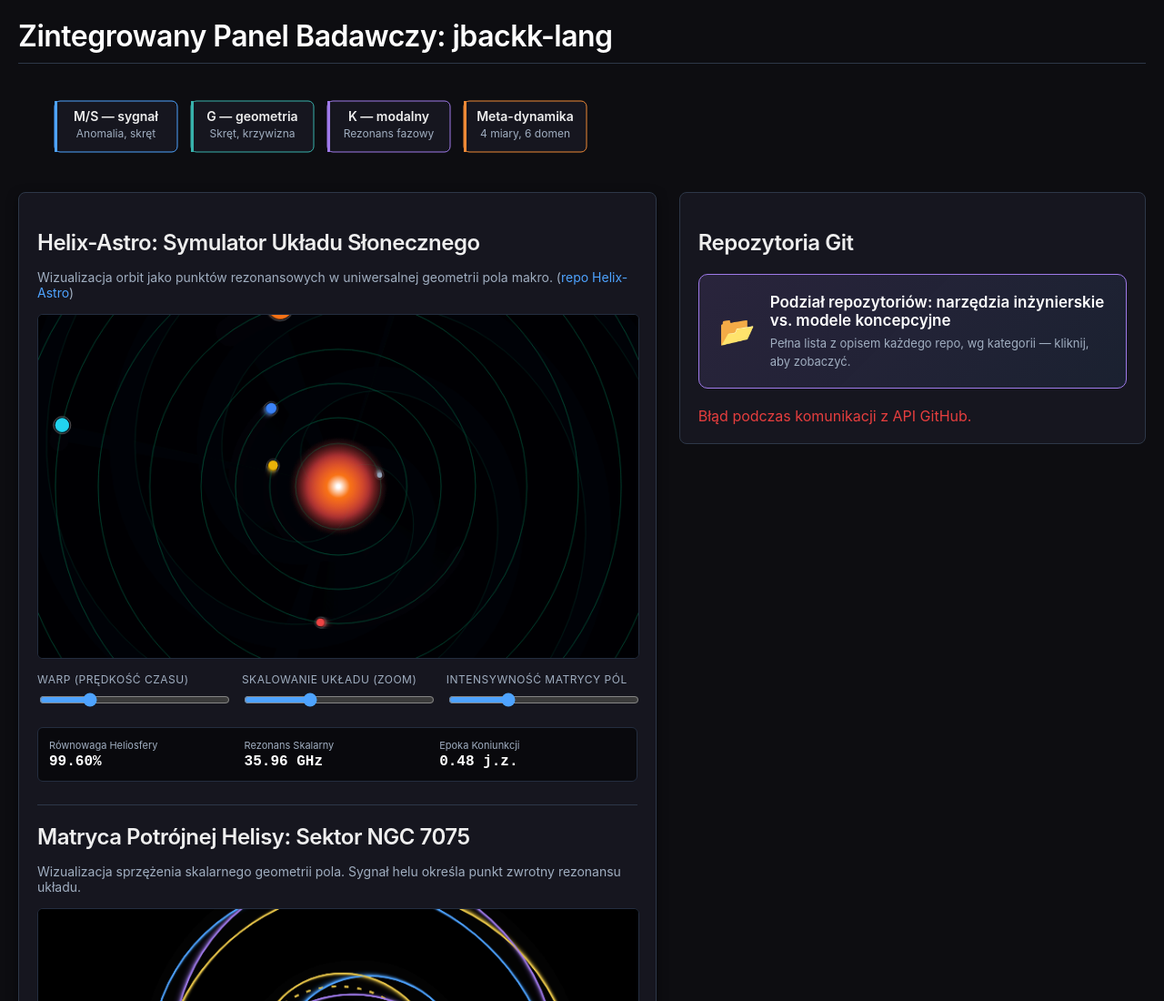
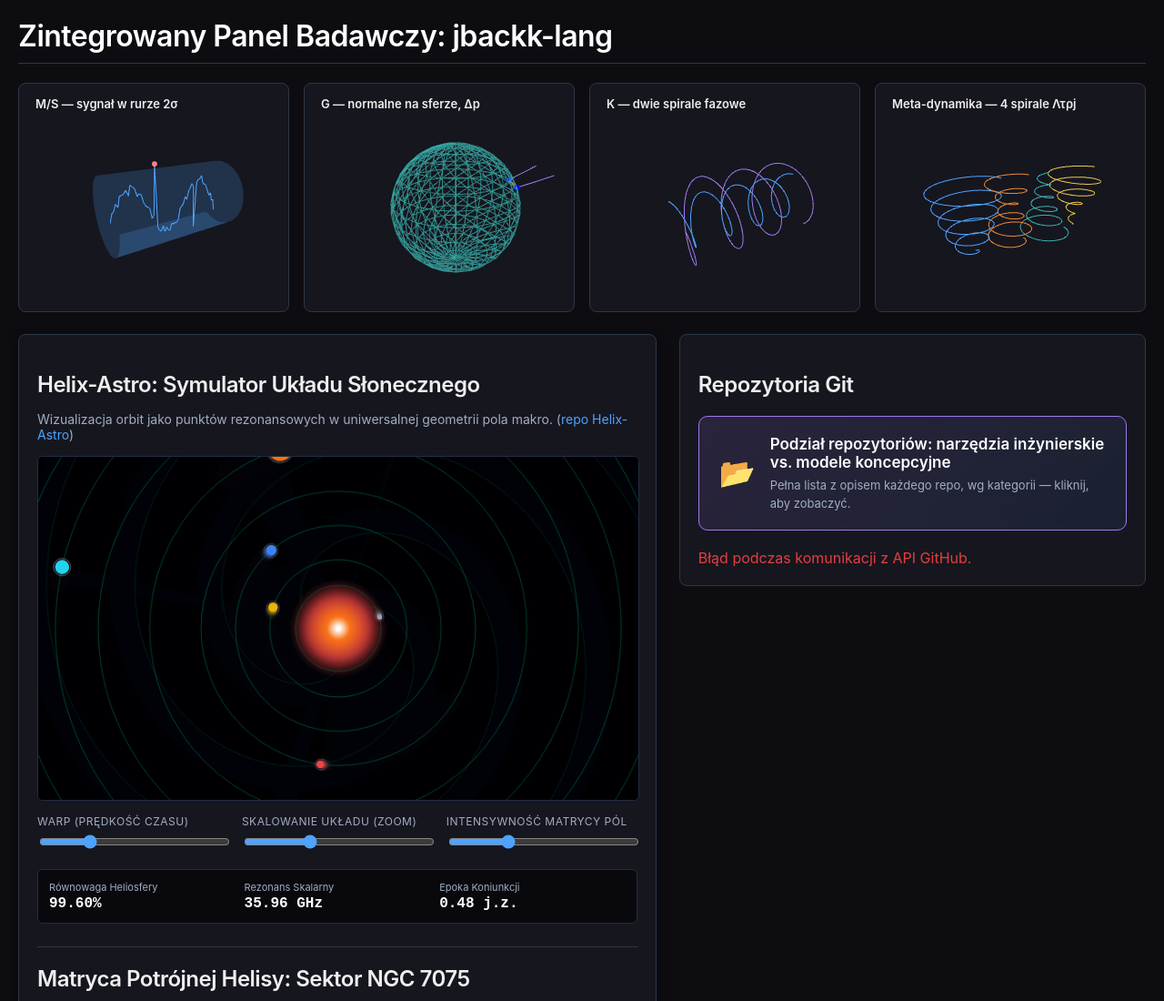
Before and after one commit to jbackk-lang/jbackk-lang.github.io, a plain HTML site: page index.html in a window 1280 px wide. Shown: the top 1100 px of the page at 91% size. Drawn offline with nearby package versions, Linux system fonts and the light colour scheme; no server answers.

Commit message:
Zamien statyczny SVG na prawdziwa, obracalna scene 3D (Three.js)
Poprzedni commit wstawil statyczny diagram SVG jako "pierwszy obraz" -
ale to bylo nieporozumienie: uzytkownikowi chodzilo o interaktywna
scene 3D pokazana wczesniej (gia_timdr_wzory_3d), nie o statyczny
diagram. Strona GitHub Pages faktycznie uruchamia JS (w przeciwienstwie
do podgladu README na GitHubie, gdzie ta sama scena musi zostac linkiem
do osobnego pliku), wiec to ma tu pelny sens.

Cztery obracalne sceny (przeciagnij mysza): rura o promieniu 2sigma dla
progu anomalii M/S, sfera z normalnymi dla relacji T_S=||Δp||*kappa (G),
dwie sprzezone spirale fazowe dla mapy synchronizacji K, cztery spirale
meta-dynamiki z promieniem z ksztaltu kazdej miary. Kolory dopasowane
do istniejacych zmiennych CSS strony (--accent-blue/--accent-purple)
plus dwa nowe hex (teal dla G, pomaranczowy dla meta-dynamiki).

Dodatkowo: usunieto max-height: 85vh z .repos-panel (prawa kolumna) -
lista repozytoriow byla ucinana do wewnetrznego scrolla po ~700px,
teraz rozciaga sie na pelna dlugosc.

Nie stage'owano KATEGORIE.md - czysty szum CRLF/LF z wczesniejszego
mergu, zero realnej roznicy tresci.

```diff
--- a/index.html
+++ b/index.html
@@ -158,8 +158,7 @@
         padding: 20px;
         border-radius: 8px;
         border: 1px solid #2d3748;
-        max-height: 85vh;
-        overflow-y: auto;
+        max-height: none;
     }
 
     .repo {
@@ -246,34 +245,157 @@
 
 <h1>Zintegrowany Panel Badawczy: jbackk-lang</h1>
 
-<svg width="100%" viewBox="0 0 680 100" xmlns="http://www.w3.org/2000/svg" role="img" style="margin-bottom: 20px; max-width: 680px; display: block;">
-<title>Cztery gałęzie TIMDR</title>
-<desc>M/S sygnał, G geometria, K modalny, meta-dynamika Λ-τ-ρ-J — cztery niezależne konstrukcje matematyczne TIMDR.</desc>
-<g>
-<rect x="40" y="20" width="135" height="56" rx="6" fill="var(--panel-bg)" stroke="var(--accent-blue)" stroke-width="1"/>
-<rect x="40" y="20" width="3" height="56" fill="var(--accent-blue)"/>
-<text x="107.5" y="42" text-anchor="middle" font-family="inherit" font-size="14" font-weight="600" fill="var(--text-color)">M/S — sygnał</text>
-<text x="107.5" y="60" text-anchor="middle" font-family="inherit" font-size="12" fill="var(--text-muted)">Anomalia, skręt</text>
-</g>
-<g>
-<rect x="190" y="20" width="135" height="56" rx="6" fill="var(--panel-bg)" stroke="#38b2ac" stroke-width="1"/>
-<rect x="190" y="20" width="3" height="56" fill="#38b2ac"/>
-<text x="257.5" y="42" text-anchor="middle" font-family="inherit" font-size="14" font-weight="600" fill="var(--text-color)">G — geometria</text>
-<text x="257.5" y="60" text-anchor="middle" font-family="inherit" font-size="12" fill="var(--text-muted)">Skręt, krzywizna</text>
-</g>
-<g>
-<rect x="340" y="20" width="135" height="56" rx="6" fill="var(--panel-bg)" stroke="var(--accent-purple)" stroke-width="1"/>
-<rect x="340" y="20" width="3" height="56" fill="var(--accent-purple)"/>
-<text x="407.5" y="42" text-anchor="middle" font-family="inherit" font-size="14" font-weight="600" fill="var(--text-color)">K — modalny</text>
-<text x="407.5" y="60" text-anchor="middle" font-family="inherit" font-size="12" fill="var(--text-muted)">Rezonans fazowy</text>
-</g>
-<g>
-<rect x="490" y="20" width="135" height="56" rx="6" fill="var(--panel-bg)" stroke="#ed8936" stroke-width="1"/>
-<rect x="490" y="20" width="3" height="56" fill="#ed8936"/>
-<text x="557.5" y="42" text-anchor="middle" font-family="inherit" font-size="14" font-weight="600" fill="var(--text-color)">Meta-dynamika</text>
-<text x="557.5" y="60" text-anchor="middle" font-family="inherit" font-size="12" fill="var(--text-muted)">4 miary, 6 domen</text>
-</g>
-</svg>
+<div style="display:grid;grid-template-columns:repeat(auto-fit,minmax(260px,1fr));gap:16px;margin-bottom:24px;">
+
+<div style="background:var(--panel-bg);border:1px solid #2d3748;border-radius:8px;padding:14px 18px;">
+<p style="font-size:13px;font-weight:600;color:var(--text-color);margin:0 0 6px;">M/S — sygnał w rurze 2σ</p>
+<canvas id="c3dMS" style="width:100%;height:200px;display:block;"></canvas>
+</div>
+
+<div style="background:var(--panel-bg);border:1px solid #2d3748;border-radius:8px;padding:14px 18px;">
+<p style="font-size:13px;font-weight:600;color:var(--text-color);margin:0 0 6px;">G — normalne na sferze, Δp</p>
+<canvas id="c3dG" style="width:100%;height:200px;display:block;"></canvas>
+</div>
+
+<div style="background:var(--panel-bg);border:1px solid #2d3748;border-radius:8px;padding:14px 18px;">
+<p style="font-size:13px;font-weight:600;color:var(--text-color);margin:0 0 6px;">K — dwie spirale fazowe</p>
+<canvas id="c3dK" style="width:100%;height:200px;display:block;"></canvas>
+</div>
+
+<div style="background:var(--panel-bg);border:1px solid #2d3748;border-radius:8px;padding:14px 18px;">
+<p style="font-size:13px;font-weight:600;color:var(--text-color);margin:0 0 6px;">Meta-dynamika — 4 spirale Λτρj</p>
+<canvas id="c3dMeta" style="width:100%;height:200px;display:block;"></canvas>
+</div>
+
+</div>
+<script src="https://cdnjs.cloudflare.com/ajax/libs/three.js/r128/three.min.js"></script>
+<script>
+(function(){
+  function setupScene(canvasId, height){
+    var canvas = document.getElementById(canvasId);
+    var container = canvas.parentElement;
+    var w = container.clientWidth || 260;
+    var scene = new THREE.Scene();
+    var camera = new THREE.PerspectiveCamera(45, w/height, 0.1, 100);
+    var renderer = new THREE.WebGLRenderer({canvas:canvas, antialias:true, alpha:true});
+    renderer.setClearColor(0x000000,0);
+    renderer.setSize(w,height);
+    renderer.setPixelRatio(window.devicePixelRatio||1);
+    var group = new THREE.Group();
+    scene.add(group);
+    var state = {dragging:false,lastX:0,lastY:0};
+    canvas.style.cursor='grab';
+    canvas.addEventListener('pointerdown',function(e){state.dragging=true;state.lastX=e.clientX;state.lastY=e.clientY;canvas.style.cursor='grabbing';});
+    window.addEventListener('pointerup',function(){state.dragging=false;canvas.style.cursor='grab';});
+    window.addEventListener('pointermove',function(e){
+      if(!state.dragging) return;
+      var dx=e.clientX-state.lastX, dy=e.clientY-state.lastY;
+      state.lastX=e.clientX; state.lastY=e.clientY;
+      group.rotation.y += dx*0.01;
+      group.rotation.x += dy*0.01;
+    });
+    return {scene:scene,camera:camera,renderer:renderer,group:group,state:state,canvas:canvas,height:height};
+  }
+
+  var msS = setupScene('c3dMS', 200);
+  msS.camera.position.set(6,4,8); msS.camera.lookAt(0,0,0);
+  var n=60, sig=[];
+  for (var i=0;i<n;i++){
+    var v = Math.sin(i/6)*1.2 + (Math.random()-0.5)*0.5;
+    if (i===22) v += 2.6;
+    if (i===45) v -= 2.4;
+    sig.push(v);
+  }
+  var mean = sig.reduce(function(a,b){return a+b;},0)/n;
+  var std = Math.sqrt(sig.reduce(function(a,b){return a+(b-mean)*(b-mean);},0)/n);
+  var tubeGeo = new THREE.CylinderGeometry(2*std, 2*std, 6.4, 24, 1, true);
+  tubeGeo.rotateZ(Math.PI/2);
+  var tube = new THREE.Mesh(tubeGeo, new THREE.MeshBasicMaterial({color:0x4ea3ff, transparent:true, opacity:0.2, side:THREE.DoubleSide}));
+  tube.position.y = mean;
+  msS.group.add(tube);
+  var msPts = sig.map(function(v,idx){ return new THREE.Vector3((idx/n)*6-3, v, 0); });
+  msS.group.add(new THREE.Line(new THREE.BufferGeometry().setFromPoints(msPts), new THREE.LineBasicMaterial({color:0x4ea3ff})));
+  sig.forEach(function(v,idx){
+    if (v>mean+2*std || v<mean-2*std){
+      var sph = new THREE.Mesh(new THREE.SphereGeometry(0.12,12,12), new THREE.MeshBasicMaterial({color:0xfc8181}));
+      sph.position.set((idx/n)*6-3, v, 0);
+      msS.group.add(sph);
+    }
+  });
+
+  var gS = setupScene('c3dG', 200);
+  gS.camera.position.set(4,3,5); gS.camera.lookAt(0,0,0);
+  gS.group.add(new THREE.Mesh(new THREE.SphereGeometry(2,24,16), new THREE.MeshBasicMaterial({color:0x38b2ac, wireframe:true, transparent:true, opacity:0.55})));
+  function spherePoint(theta,phi){ return new THREE.Vector3(2*Math.sin(phi)*Math.cos(theta), 2*Math.cos(phi), 2*Math.sin(phi)*Math.sin(theta)); }
+  var p1 = spherePoint(0.2,1.2), p2 = spherePoint(0.6,1.2);
+  [p1,p2].forEach(function(p){
+    var dot = new THREE.Mesh(new THREE.SphereGeometry(0.09,10,10), new THREE.MeshBasicMaterial({color:0xeee}));
+    dot.position.copy(p);
+    gS.group.add(dot);
+  });
+  [[p1],[p2]].forEach(function(arr){
+    var p = arr[0]; var nDir = p.clone().normalize();
+    var end = p.clone().add(nDir.multiplyScalar(1.1));
+    gS.group.add(new THREE.Line(new THREE.BufferGeometry().setFromPoints([p,end]), new THREE.LineBasicMaterial({color:0x9f7aea})));
+  });
+  gS.group.add(new THREE.Line(new THREE.BufferGeometry().setFromPoints([p1,p2]), new THREE.LineBasicMaterial({color:0xed8936})));
+
+  var kS = setupScene('c3dK', 200);
+  kS.camera.position.set(5,4,7); kS.camera.lookAt(0,0,0);
+  var steps=200, turns=4, kPts1=[], kPts2=[];
+  for (var s=0;s<=steps;s++){
+    var frac = s/steps;
+    var x = frac*6-3;
+    var t1 = 2*Math.PI*turns*frac;
+    var t2 = 2*Math.PI*turns*frac*0.8 + 1.2;
+    kPts1.push(new THREE.Vector3(x, Math.cos(t1), Math.sin(t1)));
+    kPts2.push(new THREE.Vector3(x, Math.cos(t2)*1.6, Math.sin(t2)*1.6));
+  }
+  kS.group.add(new THREE.Line(new THREE.BufferGeometry().setFromPoints(kPts1), new THREE.LineBasicMaterial({color:0x4ea3ff})));
+  kS.group.add(new THREE.Line(new THREE.BufferGeometry().setFromPoints(kPts2), new THREE.LineBasicMaterial({color:0x9f7aea})));
+
+  var metaS = setupScene('c3dMeta', 200);
+  metaS.camera.position.set(10,6,12); metaS.camera.lookAt(0,0,0);
+  var mOffsets=[-4.5,-1.5,1.5,4.5];
+  var mColors=[0x4ea3ff,0xed8936,0x38b2ac,0xecc94b];
+  var mFuncs=[
+    function(frac){ return 0.3+Math.sqrt(frac*40)*0.35; },
+    function(frac){ return 1.2+Math.sin(frac*40/5)*0.5; },
+    function(frac){ return 2.2*Math.exp(-frac*40/25); },
+    function(frac){ return 0.2+2/(1+Math.exp(-(frac*40-20)/4)); }
+  ];
+  mFuncs.forEach(function(fn,idx){
+    var pts=[], mSteps=150, mTurns=5;
+    for (var s2=0;s2<=mSteps;s2++){
+      var frac2 = s2/mSteps;
+      var r = fn(frac2);
+      var t = 2*Math.PI*mTurns*frac2;
+      var y = -2.5+frac2*5;
+      pts.push(new THREE.Vector3(mOffsets[idx]+r*Math.cos(t), y, r*Math.sin(t)));
+    }
+    metaS.group.add(new THREE.Line(new THREE.BufferGeometry().setFromPoints(pts), new THREE.LineBasicMaterial({color:mColors[idx]})));
+  });
+
+  var allScenes = [msS,gS,kS,metaS];
+  function animate(){
+    requestAnimationFrame(animate);
+    allScenes.forEach(function(sc){
+      if (!sc.state.dragging) sc.group.rotation.y += 0.004;
+      sc.renderer.render(sc.scene, sc.camera);
+    });
+  }
+  animate();
+
+  window.addEventListener('resize', function(){
+    allScenes.forEach(function(sc){
+      var w = sc.canvas.parentElement.clientWidth || 260;
+      sc.camera.aspect = w/sc.height;
+      sc.camera.updateProjectionMatrix();
+      sc.renderer.setSize(w, sc.height);
+    });
+  });
+})();
+</script>
 
 <div class="dashboard-container">
 
```
